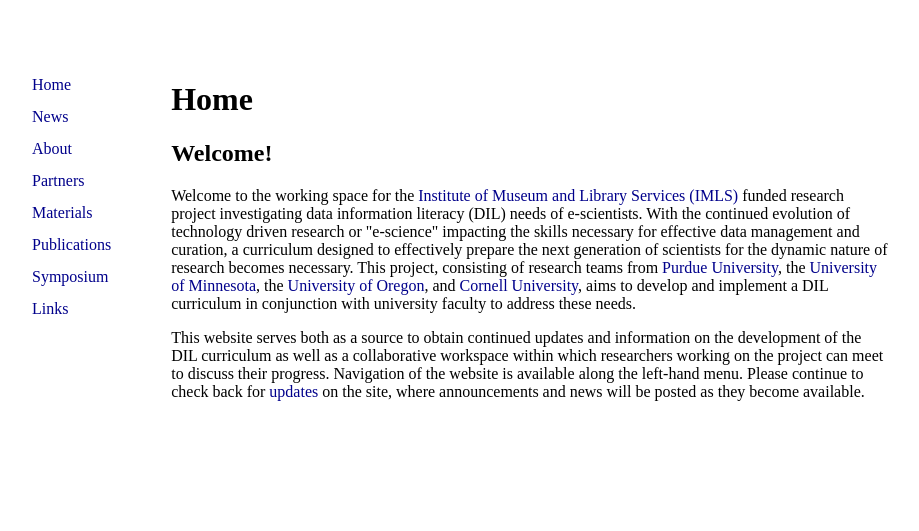
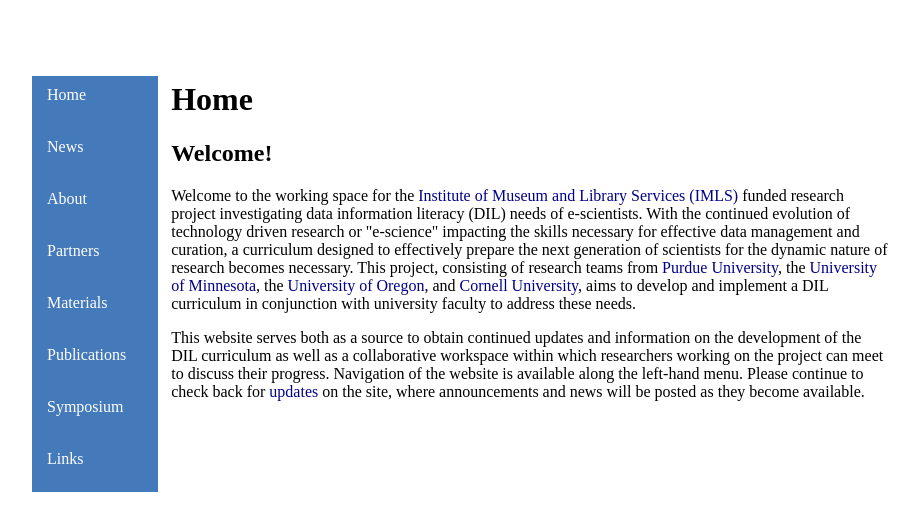
Before and after one commit to datainfolit/datainfolit, a Jekyll site: the page built from index.html, in a window 1280 px wide. Shown: the top 531 px of the page, without its empty margins (200-1119 px from the left). Built offline with Jekyll 4.4.1, drawn with Linux system fonts in a browser that asks for light colours.

Commit message:
Update main.css

```diff
--- a/css/main.css
+++ b/css/main.css
@@ -30,6 +30,11 @@ nav a {
     width: 6em;
     height: 2em;
 }
+.button {
+    padding: 10px 15px;
+    background: #4479BA;
+    color: #FFF;
+}
 .content {
     width: 80%;
     float: left;
```
